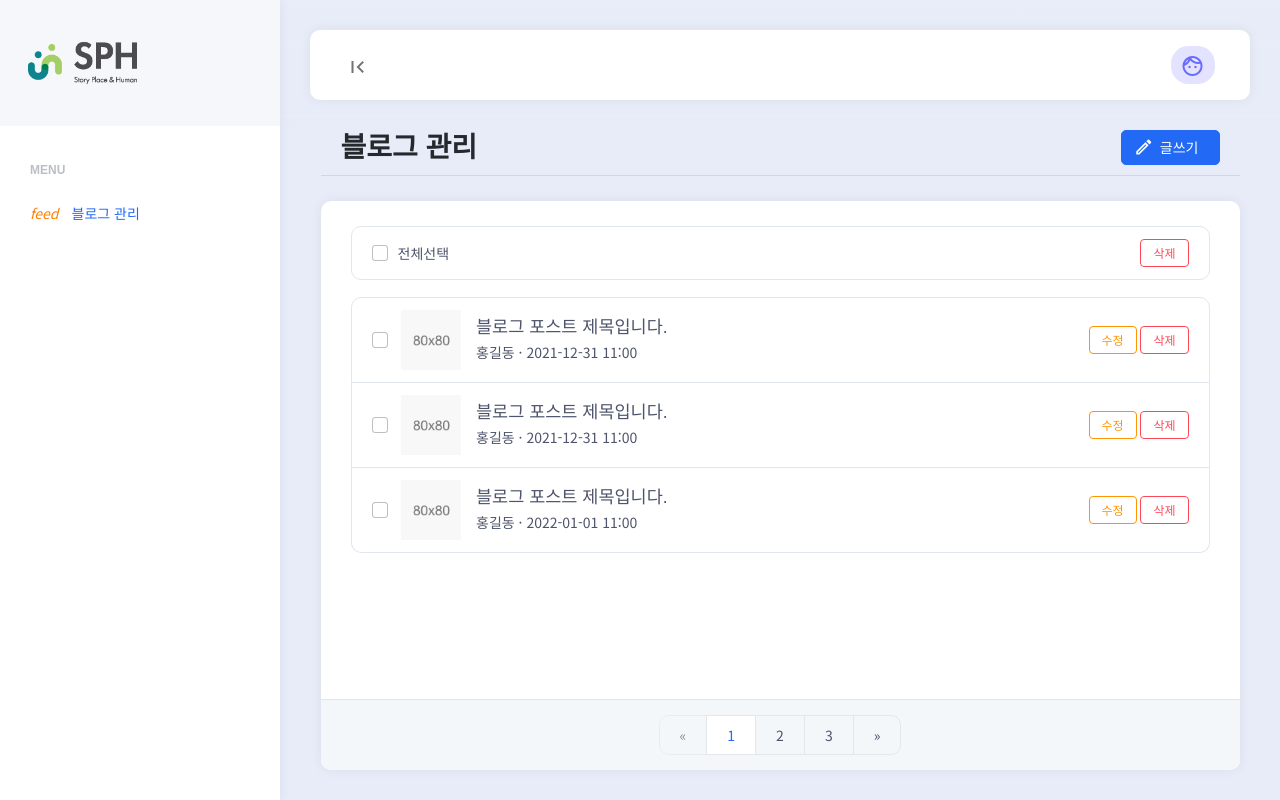
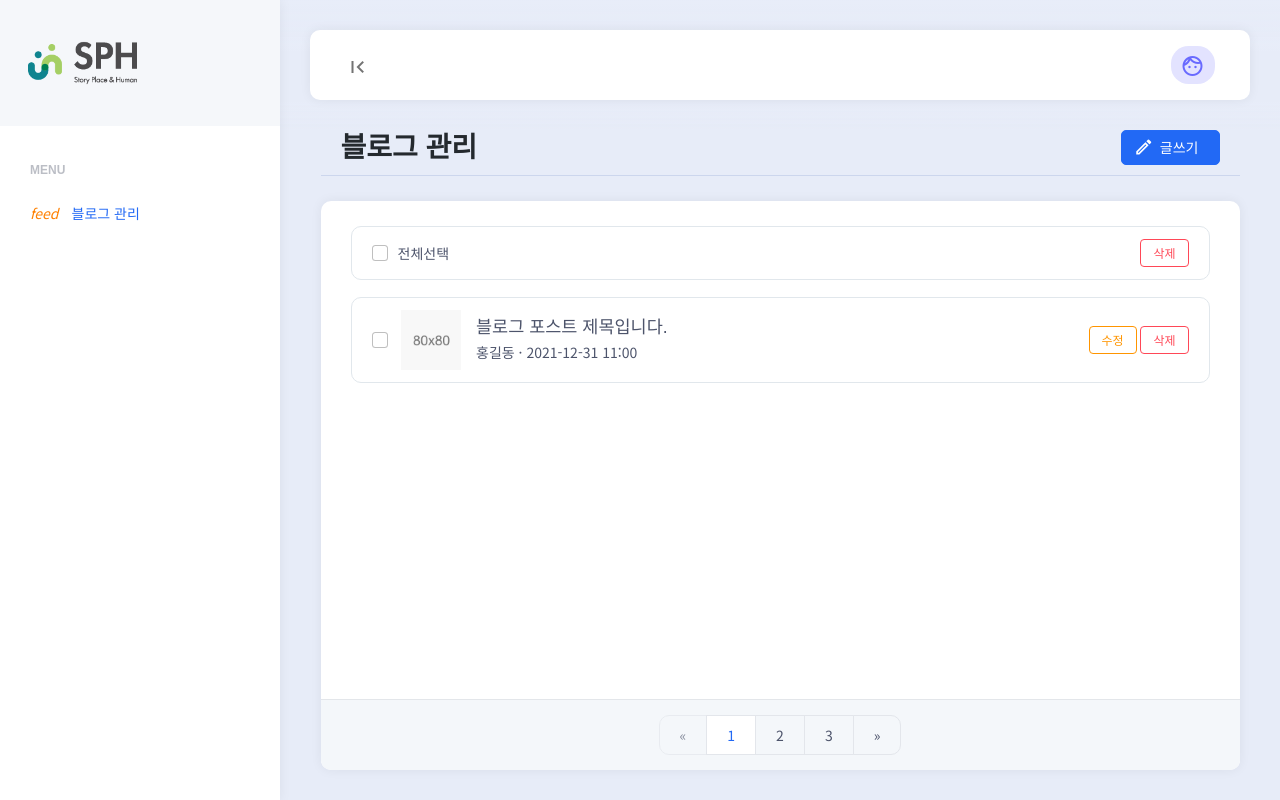
Before and after one commit to wowba/2nd_week_board, a website: page frontend/public/blog-list.html in a window 1280 px wide. Drawn offline with nearby package versions, Linux system fonts and the light colour scheme; some packages are replaced by stand-ins of ours; a script that the page names is missing; a web font is replaced by a local one.

Commit message:
프론트 테스트 및 entity -> dto 수정

```diff
--- a/frontend/public/blog-list.html
+++ b/frontend/public/blog-list.html
@@ -155,6 +155,7 @@
                                                         </div>
                                                     </div>
                                                 </div>
+
                                                 <div class="card-body">
                                                     <ul class="list-group">
                                                         <li class="list-group-item list-group-item-action content-list">
@@ -184,63 +185,6 @@
                                                                     data-bs-target="#exampleModal">삭제</button>
                                                             </div>
                                                         </li>
-
-                                                        <li class="list-group-item list-group-item-action content-list">
-                                                            <div class="list-left-content">
-                                                                <div class="list-checkbox">
-                                                                    <input class="form-check-input me-1" type="checkbox"
-                                                                        value="" aria-label="...">
-                                                                </div>
-                                                                <div class="list-thumb">
-                                                                    <img src="images/sample.png" alt="">
-                                                                </div>
-                                                                <div class="list-text-wrap">
-                                                                    <h5 class="list-title mb-1"><a data-bs-toggle="modal" data-bs-target="#myModal" href="#myModal">
-                                                                        블로그 포스트 제목입니다.</a></h5>
-                                                                    <p class="list-info">
-                                                                        <span class="content-author">홍길동 </span>·
-                                                                        <span class="content-date">2021-12-31
-                                                                            11:00</span>
-                                                                    </p>
-                                                                </div>
-                                                            </div>
-                                                            <div class="list-right-content">
-                                                                <button
-                                                                    class="btn btn-sm btn-outline-warning">수정</button>
-                                                                <button
-                                                                    class="btn btn-sm btn-outline-danger" data-bs-toggle="modal"
-                                                                    data-bs-target="#exampleModal">삭제</button>
-                                                            </div>
-                                                        </li>
-
-                                                        <li class="list-group-item list-group-item-action content-list">
-                                                            <div class="list-left-content">
-                                                                <div class="list-checkbox">
-                                                                    <input class="form-check-input me-1" type="checkbox"
-                                                                        value="" aria-label="...">
-                                                                </div>
-                                                                <div class="list-thumb">
-                                                                    <img src="images/sample.png" alt="">
-                                                                </div>
-                                                                <div class="list-text-wrap">
-                                                                    <h5 class="list-title mb-1"><a data-bs-toggle="modal" data-bs-target="#myModal" href="#myModal">블로그 포스트
-                                                                            제목입니다.</a></h5>
-                                                                    <p class="list-info">
-                                                                        <span class="content-author">홍길동 </span>·
-                                                                        <span class="content-date">2022-01-01
-                                                                            11:00</span>
-                                                                    </p>
-                                                                </div>
-                                                            </div>
-                                                            <div class="list-right-content">
-                                                                <button
-                                                                    class="btn btn-sm btn-outline-warning">수정</button>
-                                                                <button
-                                                                    class="btn btn-sm btn-outline-danger" data-bs-toggle="modal"
-                                                                    data-bs-target="#exampleModal">삭제</button>
-                                                            </div>
-                                                        </li>
-
 
                                                     </ul>
                                                 </div>
--- a/frontend/public/js/blog-list.js
+++ b/frontend/public/js/blog-list.js
@@ -1,3 +1,16 @@
 function moveToWrite() {
     location.replace("/blog-write.html")
 }
+
+function getBoardList(page) {
+    const currentPage = document.getElementById("currentPage").text;
+    var requestOptions = {
+        method: 'GET',
+        redirect: 'follow'
+      };
+
+      fetch(`http://localhost:8080/api/board?page=${currentPage}`, requestOptions)
+        .then(response => response.text())
+        .then(result => console.log(result))
+        .catch(error => console.log('error', error));
+}
```
Also changed, not shown: 2 other files.
